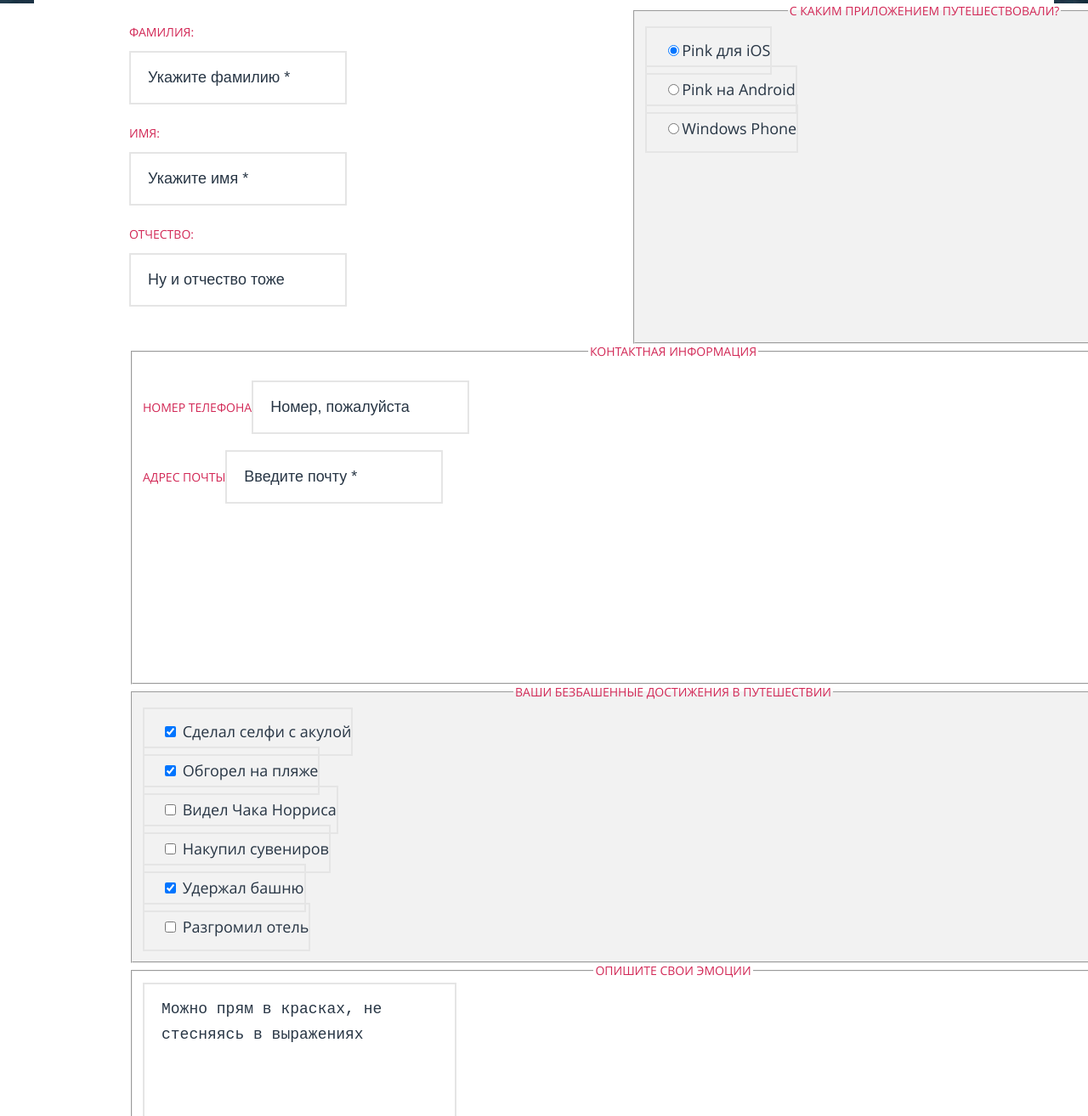
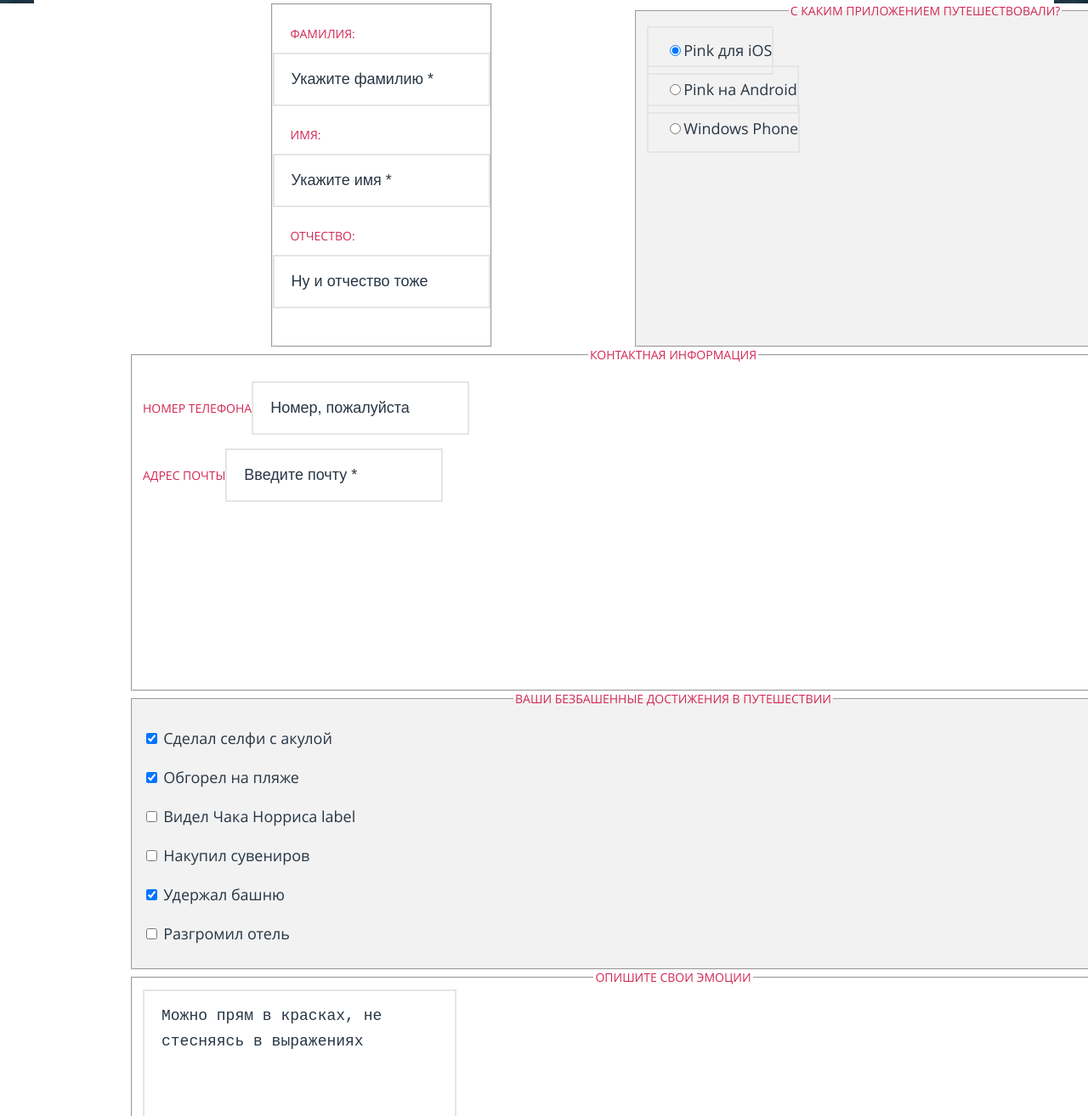
Before and after one commit to asbelous/484251-pink-24, a website: page source/form.html in a window 1280 px wide. Shown: the part 856-2170 px from the top of the page at 85% size. Drawn offline with nearby package versions, Linux system fonts and the light colour scheme; files that its build step writes are made by us from their sources.

Commit message:
Стилизует секцию ФИО на мобильной странице формы

```diff
--- a/source/form.html
+++ b/source/form.html
@@ -17,6 +17,7 @@
           <path d="M55.9384 1.38904C55.9228 1.21262 55.944 1.03487 56.0005 0.867114C56.0571 0.699353 56.1479 0.545245 56.267 0.414596C56.3862 0.283947 56.5311 0.179616 56.6926 0.108238C56.8541 0.0368607 57.0286 0 57.2051 0C57.3815 0 57.5561 0.0368607 57.7176 0.108238C57.8791 0.179616 58.024 0.283947 58.1431 0.414596C58.2623 0.545245 58.353 0.699353 58.4096 0.867114C58.4662 1.03487 58.4874 1.21262 58.4718 1.38904V13.6837L71.2282 0.551443C71.4899 0.279712 71.8455 0.119105 72.2216 0.10273C72.5468 0.115453 72.8548 0.252812 73.0821 0.486531C73.3094 0.72025 73.4388 1.03254 73.4436 1.35912C73.4366 1.52896 73.3961 1.69572 73.3245 1.84975C73.2529 2.00379 73.1516 2.14205 73.0264 2.25655L65.0785 10.1539L73.6523 20.6836C73.8764 20.9441 73.9998 21.2768 74 21.6209C73.9961 21.7933 73.9583 21.9633 73.8887 22.121C73.8191 22.2786 73.719 22.4209 73.5943 22.5395C73.4696 22.6582 73.3228 22.7509 73.1622 22.8123C73.0016 22.8737 72.8305 22.9026 72.6588 22.8973C72.4588 22.8891 72.2639 22.8322 72.0908 22.7314C71.9177 22.6306 71.7716 22.4891 71.6653 22.3189L63.3001 11.859L58.4718 16.7051V21.591C58.4718 21.7573 58.4391 21.922 58.3757 22.0756C58.3123 22.2293 58.2194 22.3689 58.1022 22.4865C57.9851 22.6041 57.846 22.6973 57.6929 22.761C57.5398 22.8246 57.3757 22.8574 57.21 22.8574C57.0443 22.8574 56.8803 22.8246 56.7272 22.761C56.5741 22.6973 56.435 22.6041 56.3179 22.4865C56.2007 22.3689 56.1078 22.2293 56.0443 22.0756C55.9809 21.922 55.9483 21.7573 55.9483 21.591V1.38904H55.9384Z" fill="#283645"/>
         </svg>
       </a>
+
       <nav class="main-nav main-nav--closed main-nav--no-js">
         <button class="main-nav__toggle" title="Открыть меню" type="button"></button>
         <div class="main-nav__wrapper">
@@ -46,8 +47,8 @@
       </nav>
     </div>
     </header>
+
     <main class="main-page">
-
       <h1 class="visually-hidden">Мобильное приложение Pink - Конкурс</h1>
 
       <section class="intro">
@@ -67,28 +68,46 @@
           <h2 class="visually-hidden">Заполните форму для участия в конкурсе</h2>
           <form class="form__form" action="https://echo.htmlacademy.ru" method="post">
             <fieldset class="form__fio">
-              <p>
-                <label class="form__label" for="surname">Фамилия:</label>
+              <!-- <p> -->
+                <label class="form__label form__label--fio" for="surname">Фамилия:</label>
                 <input class="form__item" id="surname" type="text" value="Укажите фамилию *" required>
-              </p>
-              <p>
-                <label class="form__label" for="name">Имя:</label>
+              <!-- </p> -->
+              <!-- <p> -->
+                <label class="form__label form__label--fio" for="name">Имя:</label>
                 <input class="form__item" id="name" type="text" value="Укажите имя *" required>
-              </p>
-              <p>
-                <label class="form__label" for="patronymic">Отчество:</label>
+              <!-- </p> -->
+              <!-- <p> -->
+                <label class="form__label form__label--fio" for="patronymic">Отчество:</label>
                 <input class="form__item" id="patronymic" type="text" value="Ну и отчество тоже">
-              </p>
+              <!-- </p> -->
             </fieldset>
 
             <fieldset class="form__achievements">
               <legend class="form__legend">Ваши безбашенные достижения в путешествии</legend>
-              <p><label class="form__item"><input type="checkbox" checked> Сделал селфи с акулой</label></p>
-              <p><label class="form__item"><input type="checkbox" checked> Обгорел на пляже</label></p>
-              <p><label class="form__item"><input type="checkbox"> Видел Чака Норриса</label></p>
-              <p><label class="form__item"><input type="checkbox"> Накупил сувениров</label></p>
-              <p><label class="form__item"><input type="checkbox" checked> Удержал башню</label></p>
-              <p><label class="form__item"><input type="checkbox"> Разгромил отель</label></p>
+              <p>
+                <input class="form__item" id="shark" type="checkbox" checked>
+                <label class="form__label form__label--achievements" for="shark">Сделал селфи с акулой</label>
+              </p>
+              <p>
+                <input class="form__item" id="beach" type="checkbox" checked>
+                <label class="form__label form__label--achievements" for="beach">Обгорел на пляже</label>
+              </p>
+              <p>
+                <input class="form__item" id="norris" type="checkbox">
+                <label class="form__label form__label--achievements" for="norris">Видел Чака Норриса</labenorrisl>
+              label
+              <p>
+                <input class="form__item" id="souvenirs" type="checkbox">
+                <label class="form__label form__label--achievements" for="souvenirs">Накупил сувениров</label>
+              </p>
+              <p>
+                <input class="form__item" id="tower" type="checkbox" checked>
+                <label class="form__label form__label--achievements" for="tower">Удержал башню</label>
+              </p>
+              <p>
+                <input class="form__item" id="hotel" type="checkbox">
+                <label class="form__label form__label--achievements" for="hotel">Разгромил отель</label>
+              </p>
             </fieldset>
 
             <fieldset class="form__your-contacts">
--- a/source/less/blocks/form.less
+++ b/source/less/blocks/form.less
@@ -4,14 +4,14 @@
 }
 
 .form__form {
-
+  // width: 100%;
 }
 
 .form__fio {
-  margin: 0;
+  margin: 0 auto;
   padding: 0;
   padding-bottom:44px;
-  border: none;
+  // border: none;
 
   p {
     margin: 0;
@@ -24,7 +24,7 @@
   line-height: 18px;
   text-align: center;
   text-transform: uppercase;
-  color: #d22856;
+  color: @pink;
 
   &--nonvisible {
     display: none;
@@ -32,24 +32,34 @@
 }
 
 .form__label {
-  display: block;
   margin-top: 19px;
   margin-bottom: 7px;
   font-weight: 400;
   font-size: 14px;
   line-height: 30px;
   text-transform: uppercase;
-  color: #d22856;
+  color: @pink;
+
+  &--fio {
+    display: block;
+    margin-left: 21px;
+  }
+
+  &--achievements {
+    font-size: 18px;
+    text-transform: none;
+    color: @darkgrey;
+  }
 }
 
 .form__item {
-  width: auto;
+  // min-width: 100%;
   padding: 14px 0 15px 20px;
   font-weight: 400;
   font-size: 18px;
   line-height: 30px;
-  color: #283645;
-  border: 2px solid #E5E5E5;
+  color: @darkgrey;
+  border: 2px solid #e5e5e5;
 }
 
 .form__achievements,
@@ -63,7 +73,7 @@
   line-height: 30px;
   text-transform: uppercase;
   color: #ffffff;
-  background-color: #2aab6d;
+  background-color: @green;
 }
 
 .form__description {
@@ -71,7 +81,7 @@
   font-size: 14px;
   line-height: 30px;
   text-transform: uppercase;
-  color: #d22856;
+  color: @pink;
 }
 
 @media (min-width: @tablet-width) {
--- a/source/less/global/variables.less
+++ b/source/less/global/variables.less
@@ -4,6 +4,7 @@
 @darkgrey: #283645;
 @lightgrey: #f2f2f2;
 @pink: #d22856;
+@green: #2aab6d;
 
 // Viewports
 
```
